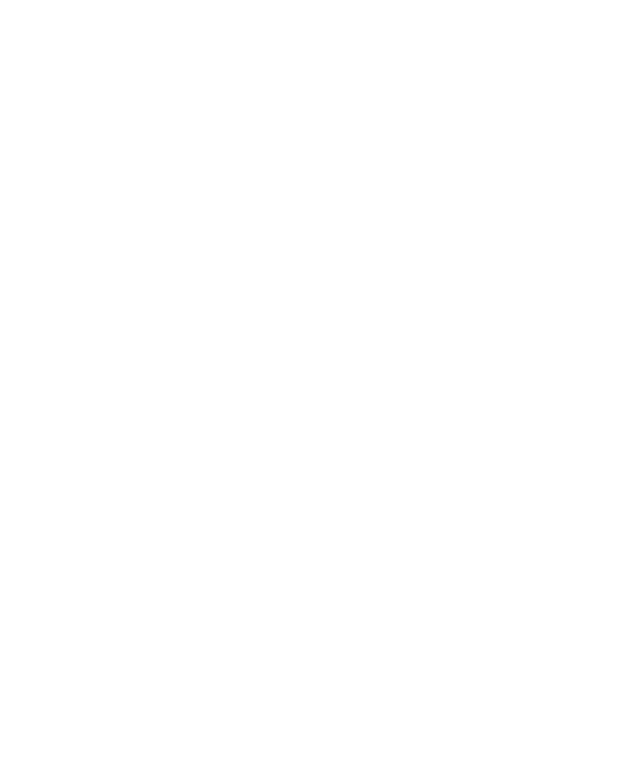
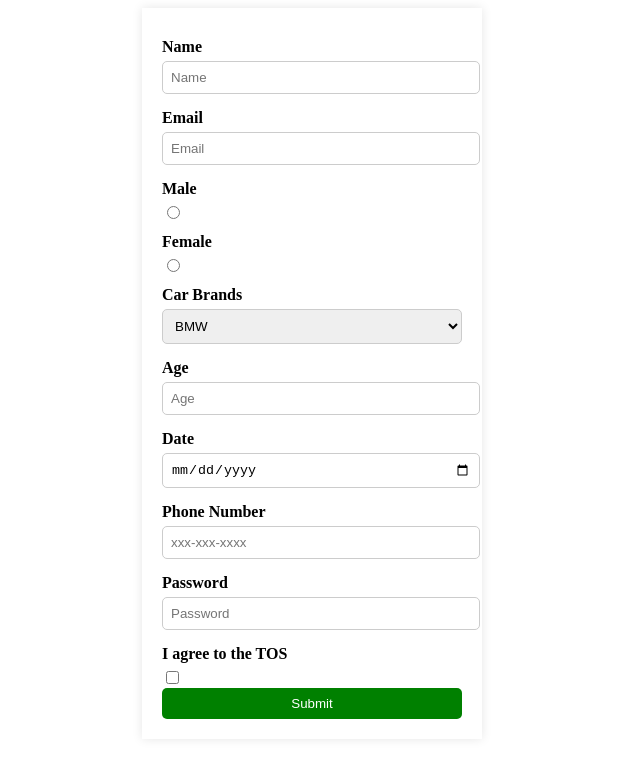
Before and after one commit to acciojob/signup-form-car-akashjogani93, a website: page main.html in a window 1280 px wide. Shown: the whole page, without its empty margins (328-968 px from the left). Drawn offline with Linux system fonts and the light colour scheme.

Commit message:
created a submission

```diff
--- a/main.html
+++ b/main.html
@@ -8,6 +8,43 @@
 
 <body>
 	<!-- the entire body must be written by student -->
+	<form method='post'>
+		<label for='name'>Name</label>
+		<input type="text" id="name" placeholder="Name" required>
+
+		<label for='email'>Email</label>
+		<input type="Email" id="email" placeholder="Email" required>
+
+		<label for='gender_m'>Male</label>
+		<input type="radio" id="gender_m" name="gender" value="Male" required>
+
+		<label for='gender_f'>Female</label>
+		<input type="radio" id="gender_f" name="gender" value="Female" required>
+
+		<label for="cars">Car Brands</label>
+		<select type="Select" id="cars" placeholder="Please choose an option" required>
+			<option value="BMW">BMW</option>
+			<option value="Scorpio">Scorpio</option>
+			<option value="Safari">Safari</option>
+		</select>
+
+		<label for="age">Age</label>
+		<input type="Number" id="age" placeholder="Age" required>
+
+		<label for="dob">Date</label>
+		<input type="Date" id="dob" required>
+
+		<label for="tel">Phone Number</label>
+		<input type="Tel" id="tel" placeholder="xxx-xxx-xxxx">
+
+		<label for="password">Password</label>
+		<input type="Password" id="password" placeholder="Password" required>
+
+		<label for="tos">I agree to the TOS</label>
+		<input type="Checkbox" id="tos" required>
+
+		<input type="submit">
+	</form>
     <script type="text/javascript" src="./script.js">
 </script>
 
--- a/styles.css
+++ b/styles.css
@@ -1,2 +1,39 @@
 
 /* Your CSS Code here. */
+body
+{
+	display:flex;
+	justify-content:center;
+	align-items:center;
+}
+form
+{
+	background-color:white;
+	padding:20px;
+	box-shadow: 0 0 10px rgba(0,0,0,0.1);
+	width:300px;
+}
+label
+{
+	display:block;
+	margin-top:10px;
+	margin-bottom:5px;
+	font-weight:bold;
+}
+input[type="text"],input[type="email"],input[type="password"],input[type="tel"],input[type="date"],input[type="number"],select
+{
+	width:100%;
+	padding:8px;
+	margin-bottom:5px;
+	border: 1px solid #ccc;
+	border-radius: 5px;
+}
+input[type="submit"]
+{
+	width:100%;
+	background-color:green;
+	color:white;
+	padding:8px;
+	border:none;
+	border-radius:5px;
+}
```
